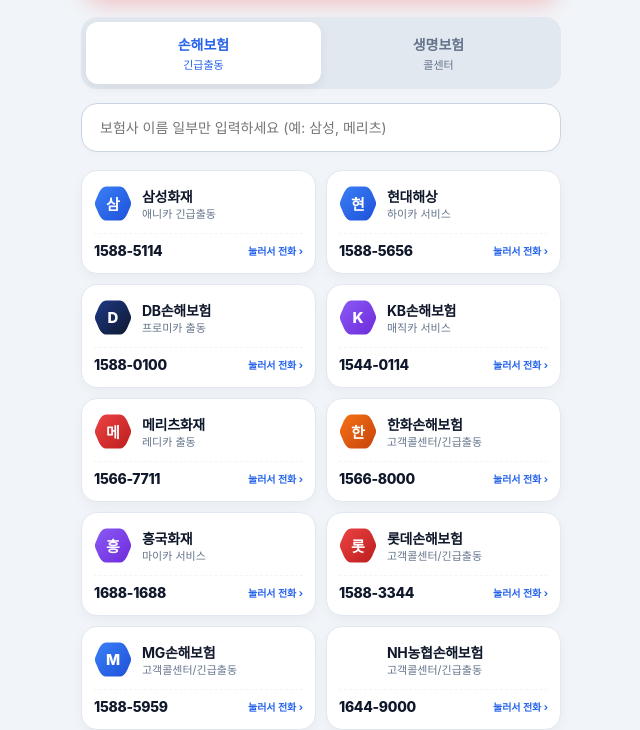
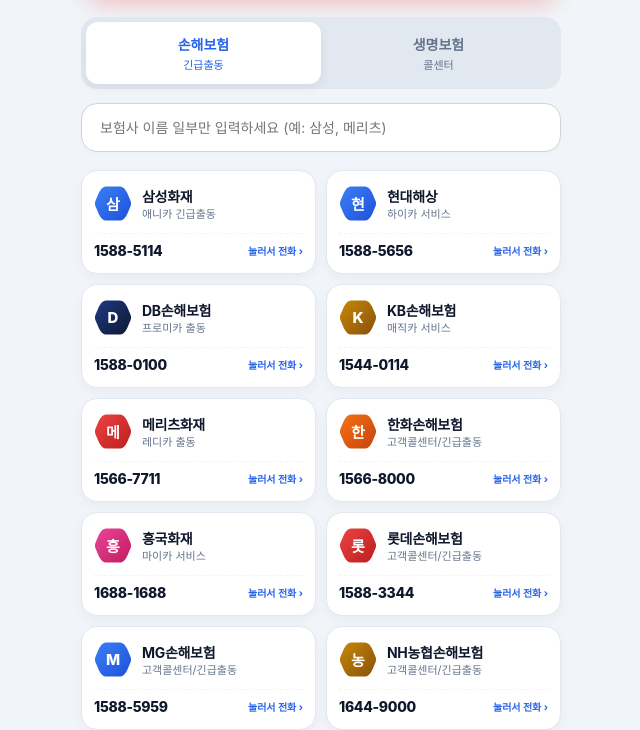
Before and after one commit to globaljiho/call-center-v2, a plain HTML site: page index.html in a window 1280 px wide. Shown: the part 254-984 px from the top of the page, without its empty margins (319-959 px from the left). Drawn offline with Linux system fonts and the light colour scheme.

Commit message:
Change logo box colors for insurance cards

```diff
--- a/index.html
+++ b/index.html
@@ -62,7 +62,7 @@
 
       <a href="tel:1544-0114" class="card" data-category="nonlife" data-name="KB손해보험 매직카 서비스">
         <div class="card-left">
-          <div class="logo-box purple">K</div>
+          <div class="logo-box dark-yellow">K</div>
           <div><h3>KB손해보험</h3><p>매직카 서비스</p></div>
         </div>
         <div class="card-right"><span class="phone">1544-0114</span><span class="call-text">눌러서 전화 ›</span></div>
@@ -86,7 +86,7 @@
 
       <a href="tel:1688-1688" class="card" data-category="nonlife" data-name="흥국화재 마이카 서비스">
         <div class="card-left">
-          <div class="logo-box purple">흥</div>
+          <div class="logo-box pink">흥</div>
           <div><h3>흥국화재</h3><p>마이카 서비스</p></div>
         </div>
         <div class="card-right"><span class="phone">1688-1688</span><span class="call-text">눌러서 전화 ›</span></div>
@@ -110,7 +110,7 @@
 
       <a href="tel:1644-9000" class="card" data-category="nonlife" data-name="NH농협손해보험 긴급출동">
         <div class="card-left">
-          <div class="logo-box Deep yellow">농</div>
+          <div class="logo-box dark-yellow">농</div>
           <div><h3>NH농협손해보험</h3><p>고객콜센터/긴급출동</p></div>
         </div>
         <div class="card-right"><span class="phone">1644-9000</span><span class="call-text">눌러서 전화 ›</span></div>
```
